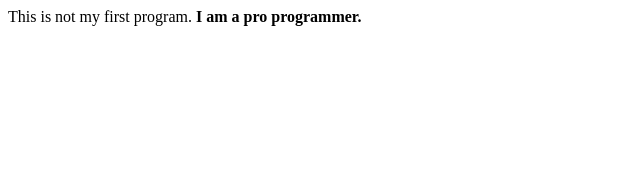
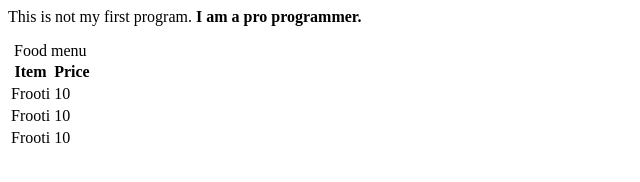
Before and after one commit to Amarjeetbtechcse/HTML-CSS, a plain HTML site: page Hello World.html in a window 1280 px wide. Shown: the whole page, without its empty margins (0-640 px from the left). Drawn offline with Linux system fonts and the light colour scheme.

Commit message:
practiced code

```diff
--- a/Hello World.html
+++ b/Hello World.html
@@ -4,3 +4,24 @@
         I am a pro programmer.
     </b>
  </p>
+ <body>
+    <table>
+        <caption>Food menu</caption>
+        <tr>
+            <th>Item</th>
+            <th>Price</th>
+        </tr>
+        <tr>
+            <td>Frooti</td>
+            <td>10</td>
+        </tr>
+        <tr>
+            <td>Frooti</td>
+            <td>10</td>
+        </tr>
+        <tr>
+            <td>Frooti</td>
+            <td>10</td>
+        </tr>
+    </table>
+ </body>
```
